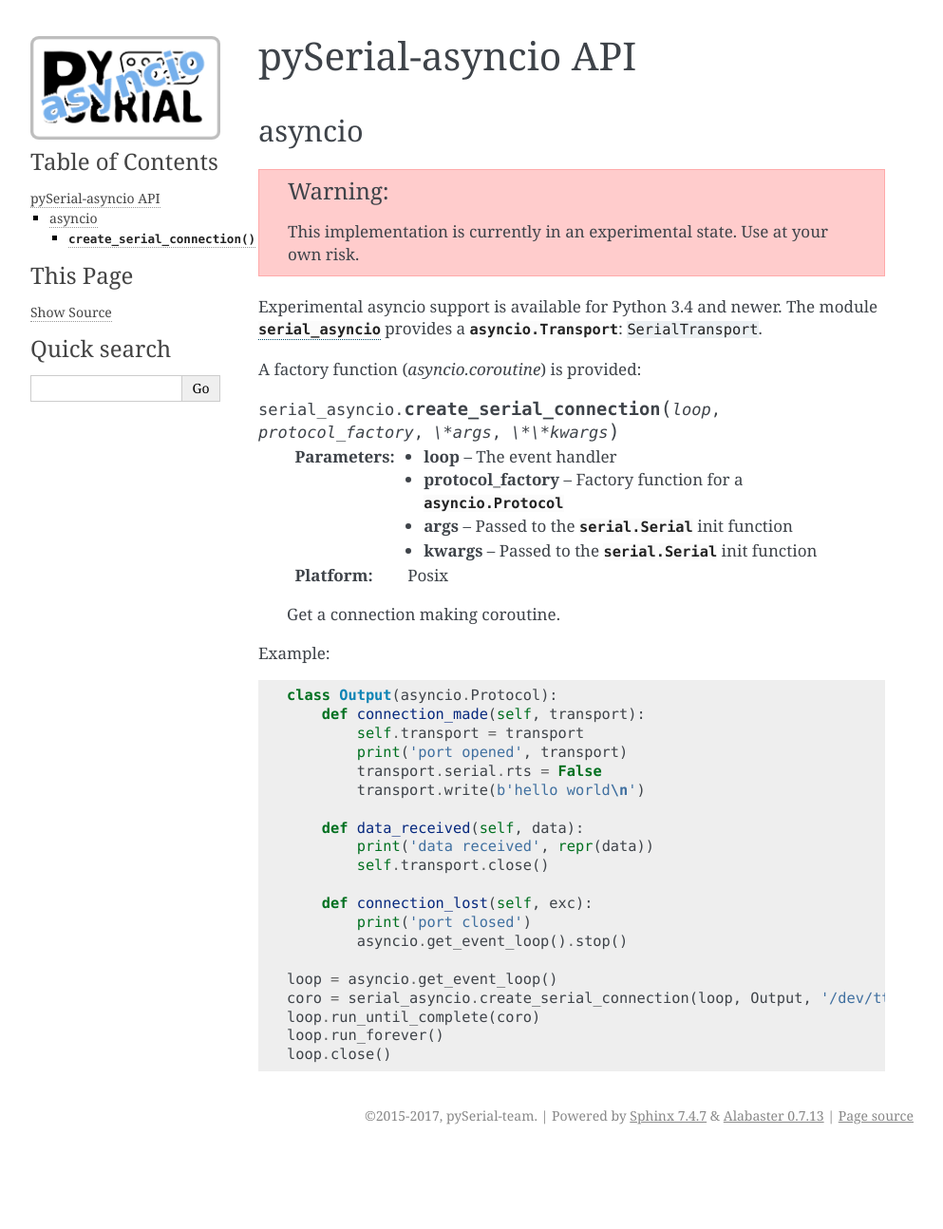
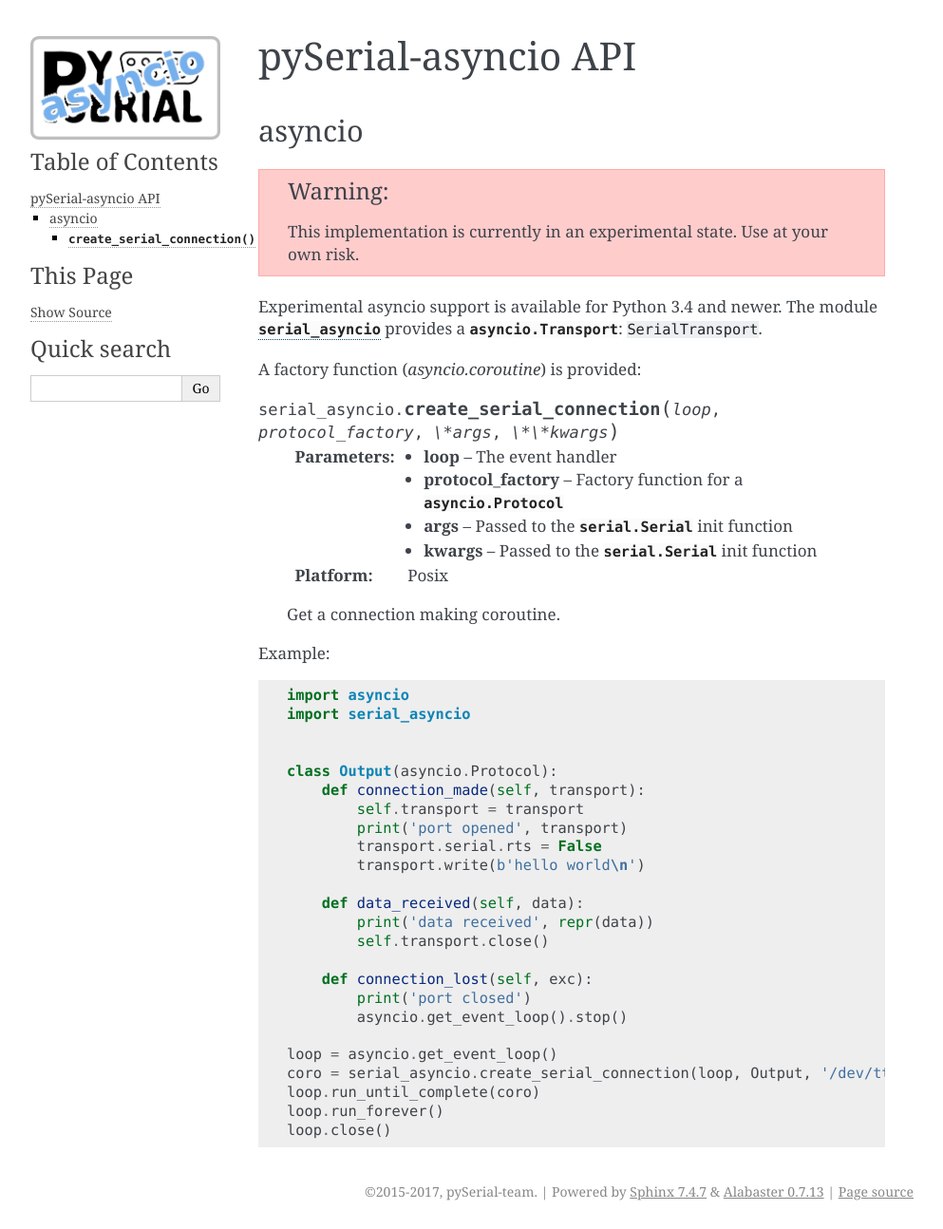
Before and after one commit to pyserial/pyserial-asyncio, a Sphinx documentation site: the page built from documentation/api.rst, in a window 1280 px wide. Shown: the whole page at 95% size, without its empty margins (148-1141 px from the left). Built offline with Sphinx 7.4.7, drawn with Linux system fonts in a browser that asks for light colours; before the commit the page ends 1214 px from its top, so only the background shows below that.

Commit message:
add imports to example (#33)

```diff
--- a/documentation/api.rst
+++ b/documentation/api.rst
@@ -29,6 +29,10 @@ A factory function (`asyncio.coroutine`) is provided:
 
 Example::
 
+    import asyncio
+    import serial_asyncio
+
+
     class Output(asyncio.Protocol):
         def connection_made(self, transport):
             self.transport = transport
```
